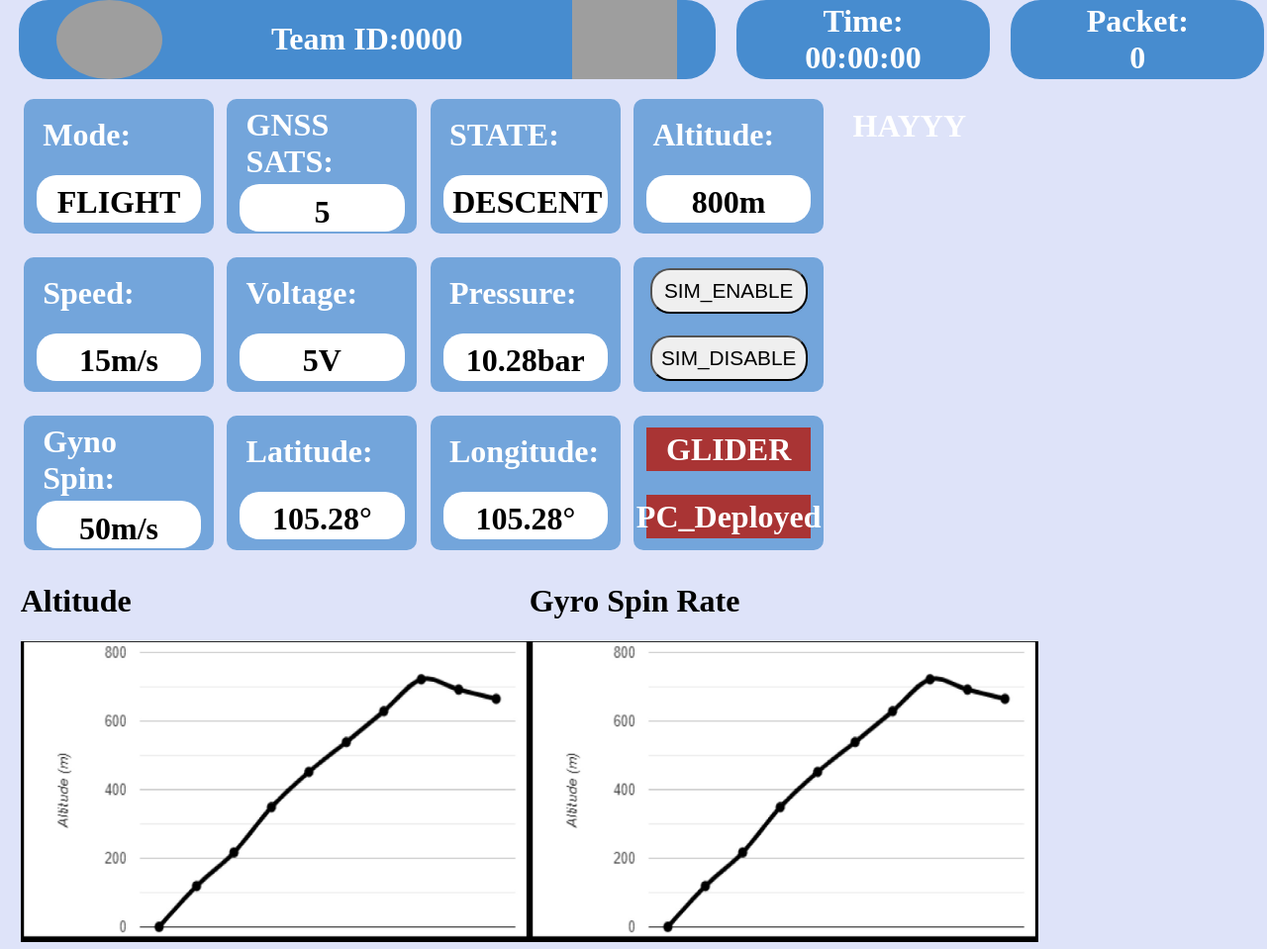
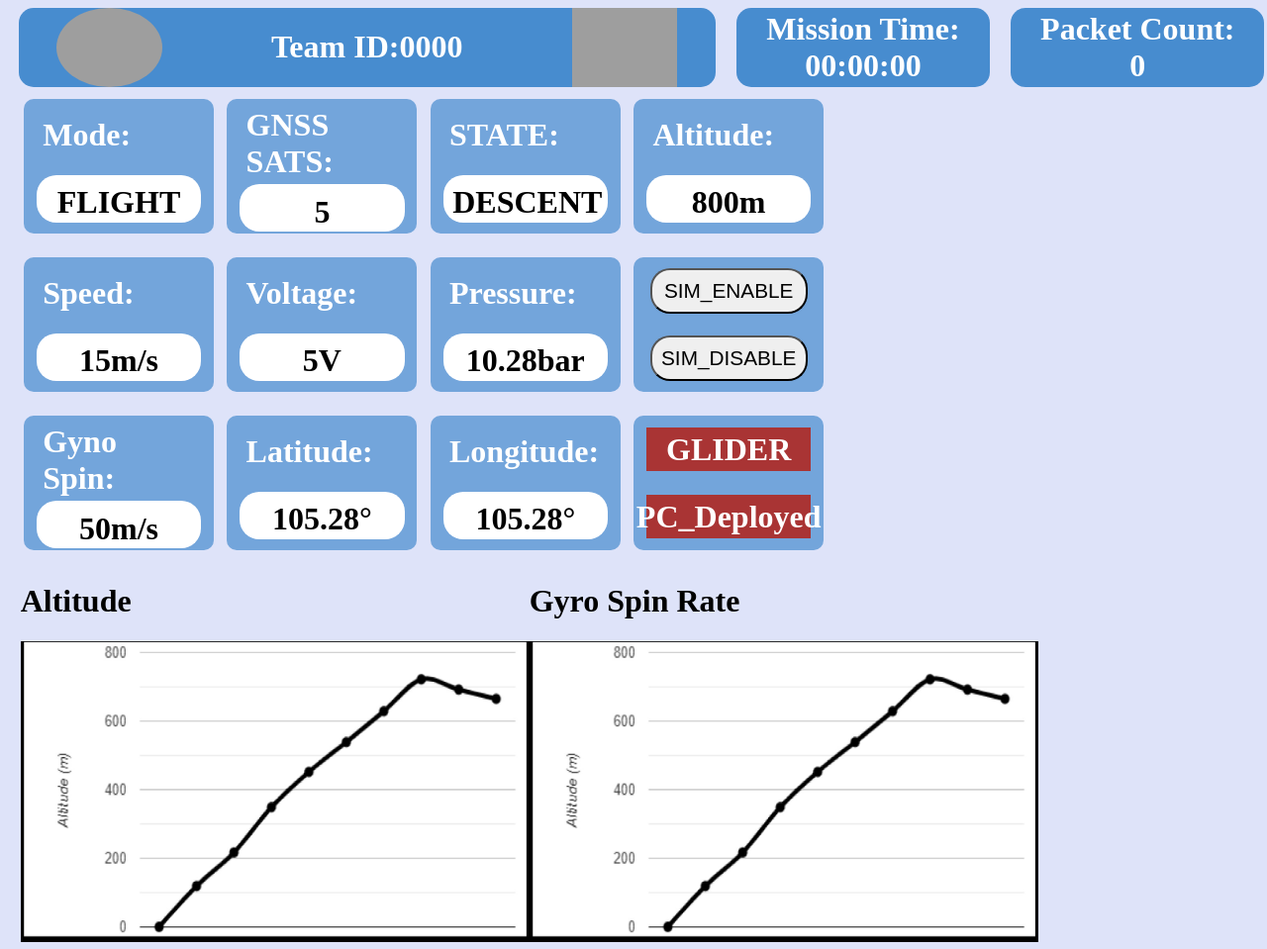
Before and after one commit to Omkardalvi01/Inspace_gui, a plain HTML site: page index.html in a window 1280 px wide. Shown: the top 959 px of the page at 99% size. Drawn offline with Linux system fonts and the light colour scheme; grey boxes are pictures that could not be loaded.

Commit message:
padding and border radius

```diff
--- a/index.html
+++ b/index.html
@@ -14,10 +14,10 @@
             <img src="https://media.istockphoto.com/id/519611160/vector/flag-of-india.jpg?s=612x612&w=0&k=20&c=0HueaQHkdGC4Fw87s3DbeTE9Orv3mqHRLce88LV47E4=" alt="indian flag" class="flag">
         </div>
         <div class="timer">
-            <h1>Time:<br>00:00:00</h1>
+            <h1>Mission Time:<br>00:00:00</h1>
         </div>
         <div class="packetcounter">
-            <h1>Packet:<br>0</h1>
+            <h1>Packet Count:<br>0</h1>
         </div>
     </div>
     <div class="test">
@@ -98,7 +98,6 @@
             </div>
         </div>
         <div class="nav">
-            <h1>HAYYY</h1>
         </div>
     </div>
    <div class="graph_container">
--- a/style.css
+++ b/style.css
@@ -8,6 +8,7 @@ body{
 }
 .heading_container{
     top: 0;
+    padding-top: 0.5rem;
     position: fixed;
     width: 100%;
     display: flex;
@@ -20,14 +21,14 @@ body{
     width: 55%;
     height: 10vh;
     background-color: #478CCF;
-    border-radius: 30px;
+    border-radius: 15px;
     display: flex;
     justify-content: space-between;
     padding: 0 3%;
 }
 .timer, .packetcounter{
     text-align: center;
-    border-radius: 30px;
+    border-radius: 15px;
     height: 10vh;
     width: 20%;
     background-color: #478CCF;
```
Also changed, not shown: location.jpg (added).
